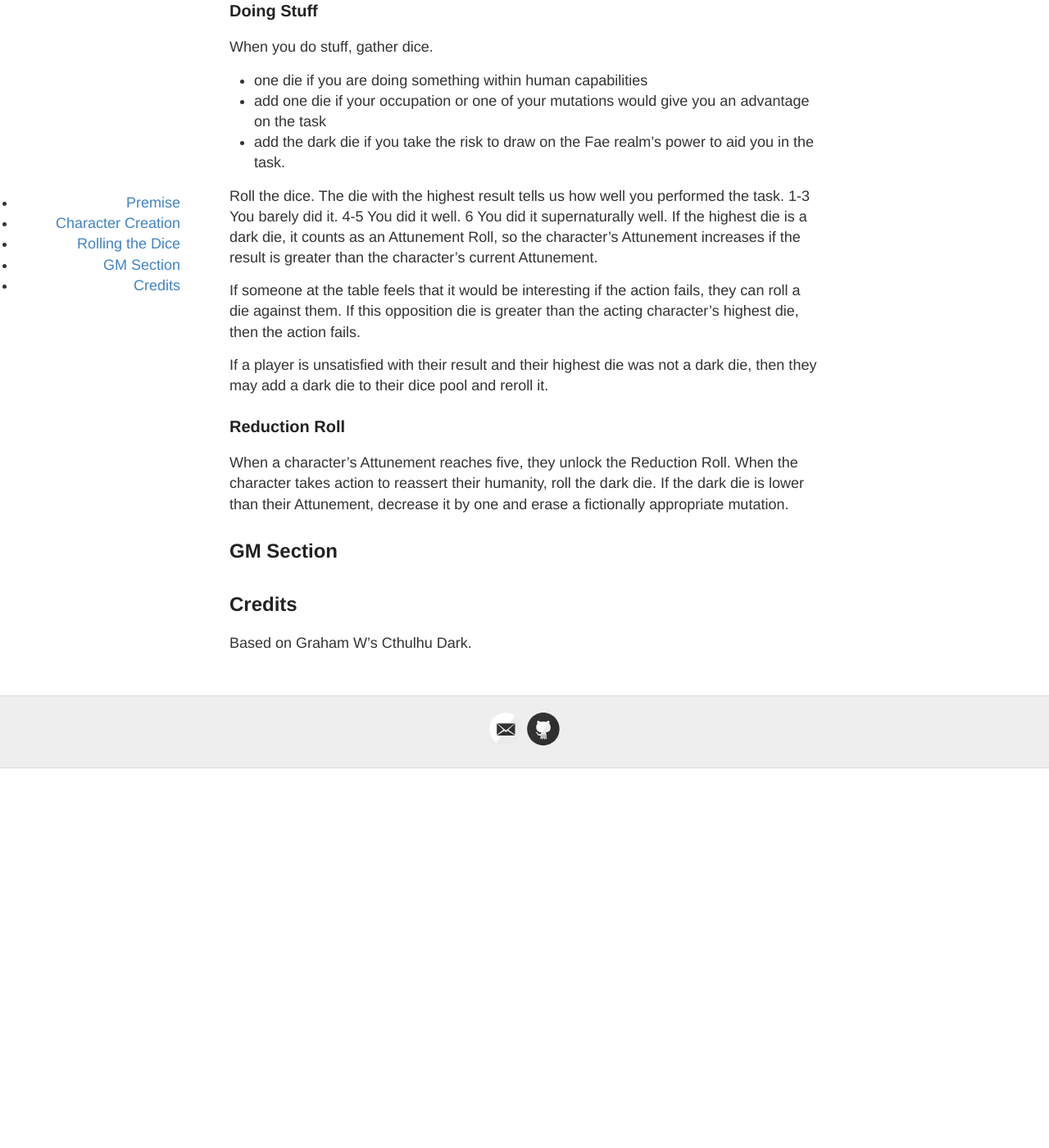
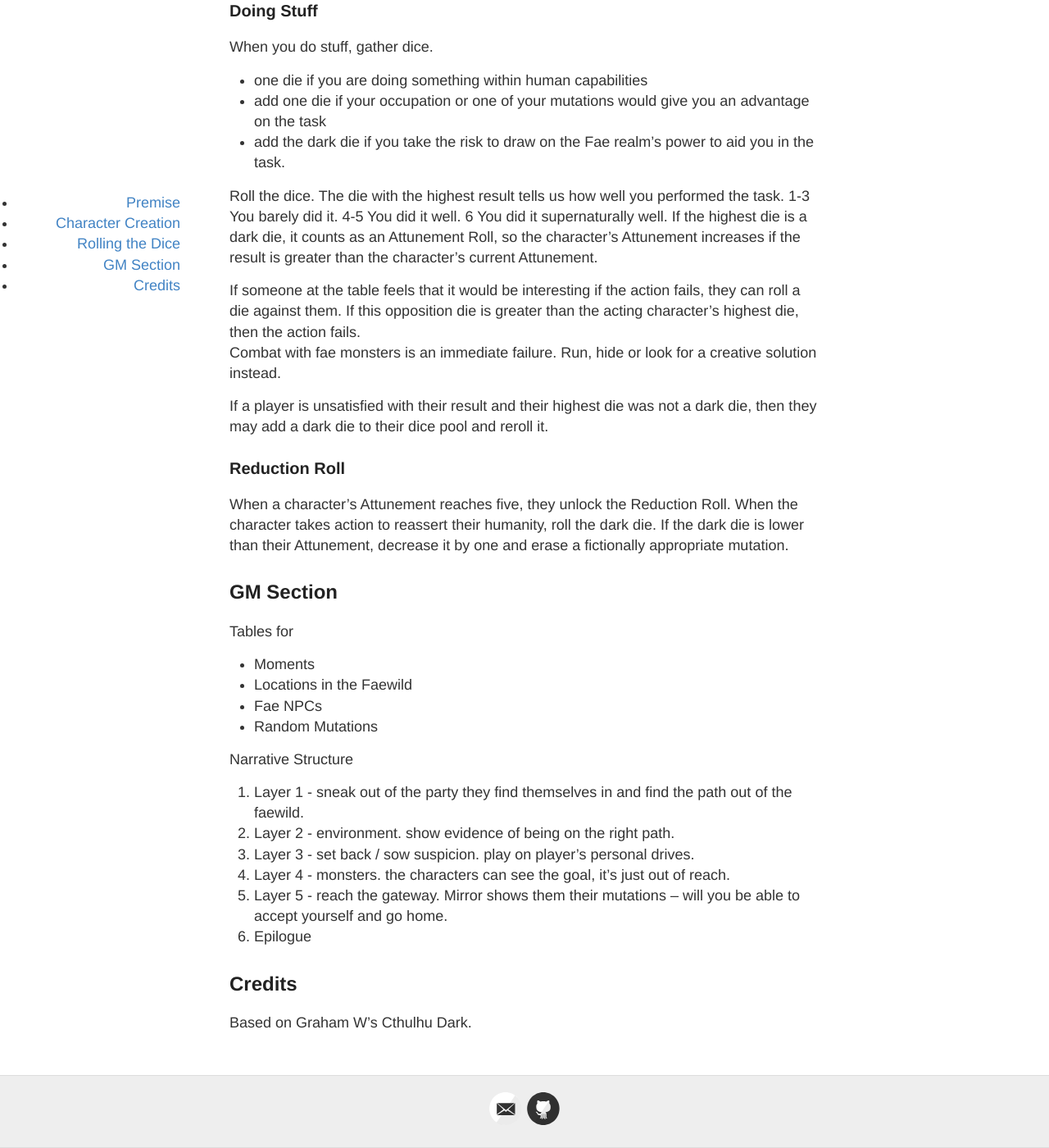
Before and after one commit to zechlau14/zechlau14.github.io, a Jekyll site: the page built from projects/Escape-from-Midsummer.md, in a window 1280 px wide and 1400 px high, scrolled down 962 px. Shown: the whole window at 82% size. Built offline with Jekyll 4.4.1, drawn with Linux system fonts in a browser that asks for light colours; before the commit the page ends 1899 px from its top, so only the background shows below that.

Commit message:
Update Escape-from-Midsummer.md

```diff
--- a/projects/Escape-from-Midsummer.md
+++ b/projects/Escape-from-Midsummer.md
@@ -34,6 +34,7 @@ Roll the dice. The die with the highest result tells us how well you performed t
 If the highest die is a dark die, it counts as an Attunement Roll, so the character's Attunement increases if the result is greater than the character's current Attunement.
 
 If someone at the table feels that it would be interesting if the action fails, they can roll a die against them. If this opposition die is greater than the acting character's highest die, then the action fails.
+Combat with fae monsters is an immediate failure. Run, hide or look for a creative solution instead.
 
 If a player is unsatisfied with their result and their highest die was not a dark die, then they may add a dark die to their dice pool and reroll it.
 
@@ -42,6 +43,19 @@ When a character's Attunement reaches five, they unlock the Reduction Roll. When
 
 ## GM Section
 
+Tables for
+* Moments
+* Locations in the Faewild
+* Fae NPCs
+* Random Mutations
+
+Narrative Structure
+1. Layer 1 - sneak out of the party they find themselves in and find the path out of the faewild.
+2. Layer 2 - environment. show evidence of being on the right path.
+3. Layer 3 - set back / sow suspicion. play on player's personal drives.
+4. Layer 4 - monsters. the characters can see the goal, it's just out of reach.
+5. Layer 5 - reach the gateway. Mirror shows them their mutations -- will you be able to accept yourself and go home.
+6. Epilogue
 
 ## Credits
 Based on Graham W's Cthulhu Dark.
```
